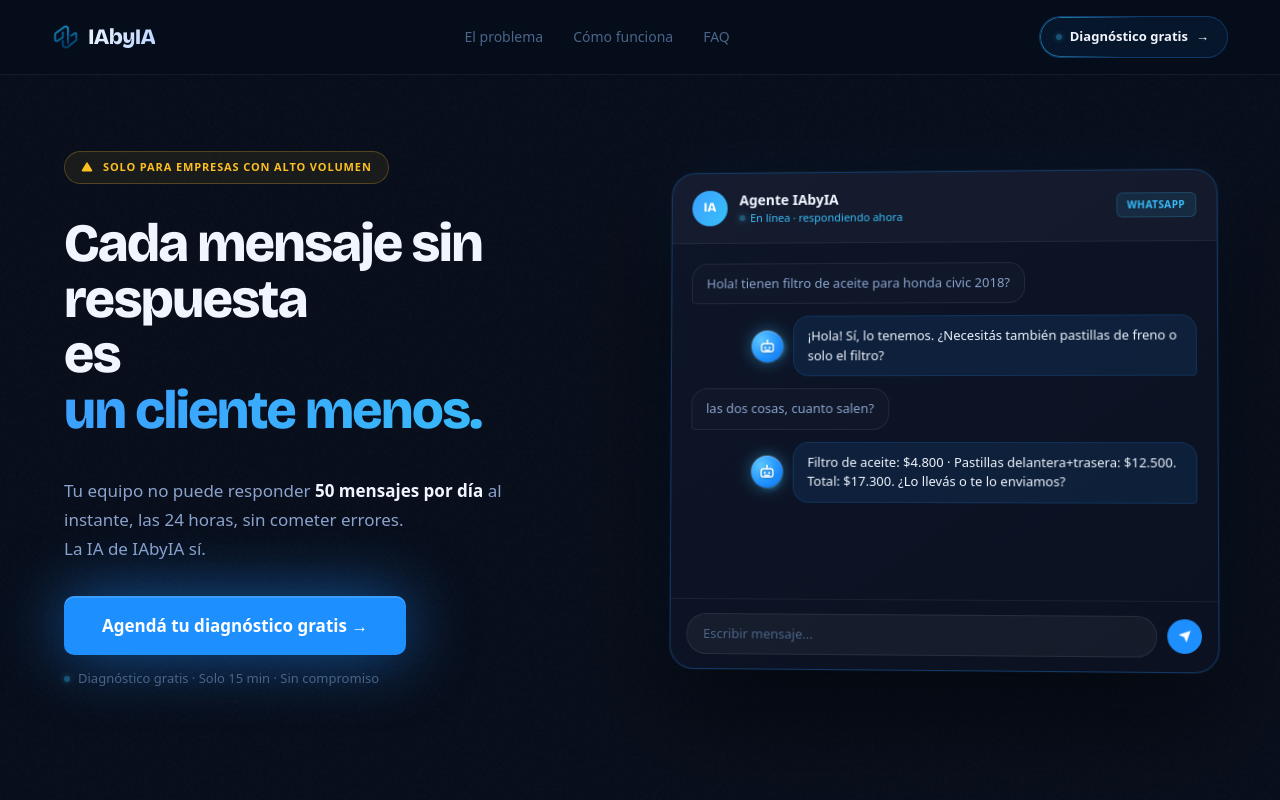
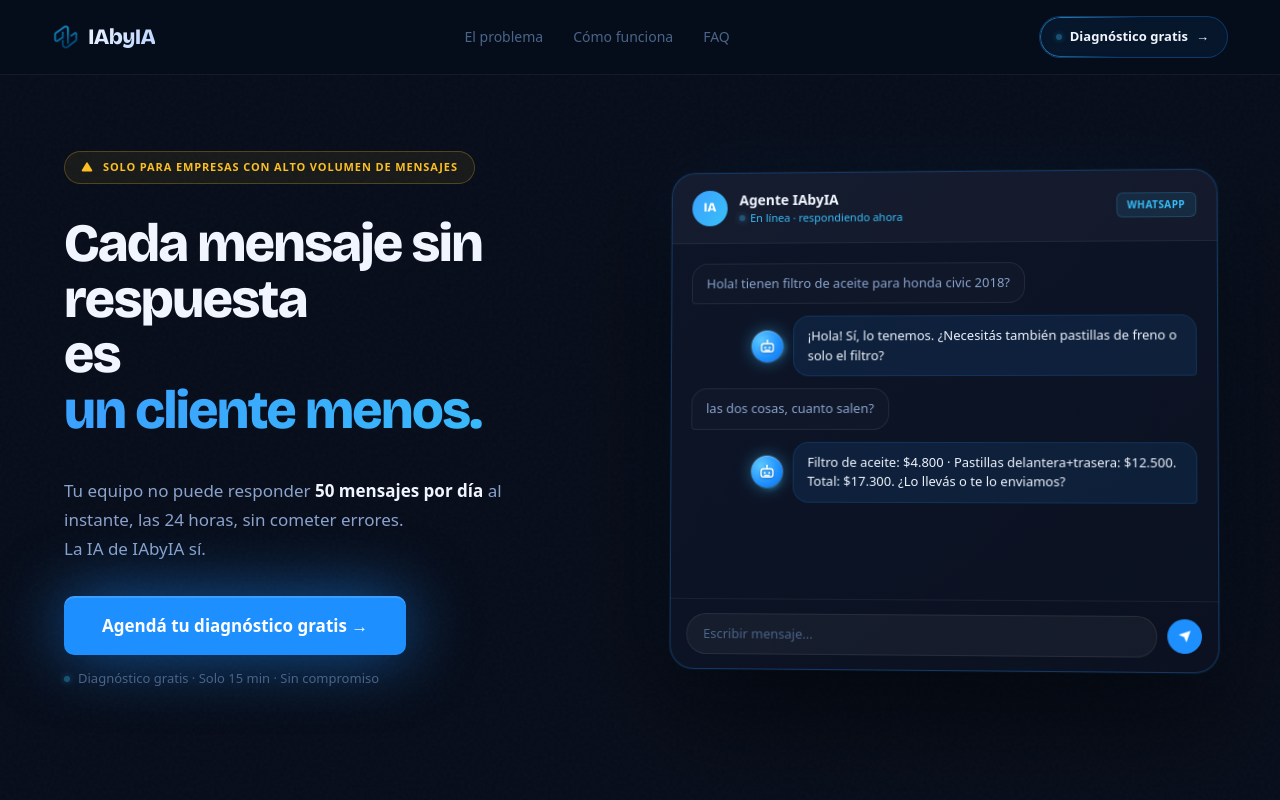
Before and after one commit to ignarru/vsl_landing, a Next.js app: page / in a window 1280 px wide. Shown: the top 800 px of the page. Built offline with nearby package versions, Linux system fonts and the light colour scheme.

Commit message:
Update page.tsx

```diff
--- a/src/app/page.tsx
+++ b/src/app/page.tsx
@@ -130,7 +130,7 @@
                 <svg width="12" height="12" viewBox="0 0 24 24" fill="#fbbf24">
                   <path d="M10.29 3.86L1.82 18a2 2 0 001.71 3h16.94a2 2 0 001.71-3L13.71 3.86a2 2 0 00-3.42 0z" />
                 </svg>
-                Solo para empresas con alto volumen
+                Solo para empresas con alto volumen de mensajes
               </div>
 
               <h1 className="h1 reveal d1">
```
